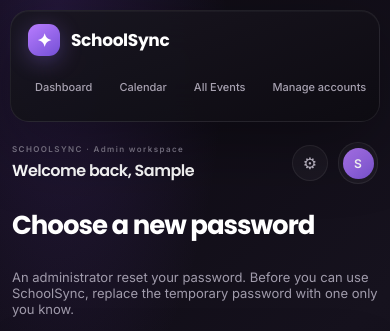
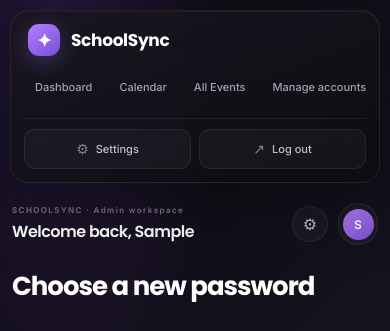
Before and after one commit to jamescarlbasalo-hub/Solar-System, a Flask app: page /change-password in a window 390 px wide. Shown: the top 331 px of the page. Run offline with Flask 3, Linux system fonts and the light colour scheme; the visitor is signed in with stand-in values (Sample User, id 1); tables that the repository leaves empty hold one stand-in row (values such as "Sample post"); some libraries are stand-ins or nearby versions.

Commit message:
mobile layout fix

```diff
--- a/static/css/style.css
+++ b/static/css/style.css
@@ -823,6 +823,37 @@ input:-webkit-autofill,input:-webkit-autofill:hover,input:-webkit-autofill:focus
   .auth-form .password-field .password-toggle { right:6px; width:40px; height:40px; }
 }
 
+/* Keep account actions available in the compact mobile navigation. */
+@media (max-width:720px) {
+  .sidebar-bottom {
+    display:grid;
+    grid-template-columns:repeat(2,minmax(0,1fr));
+    gap:8px;
+    margin-top:10px;
+    padding-top:10px;
+    border-top:1px solid rgba(255,255,255,.07);
+  }
+  .sidebar-utility {
+    display:flex;
+    align-items:center;
+    justify-content:center;
+    gap:7px;
+    min-width:0;
+    min-height:40px;
+    padding:0 10px;
+    border:1px solid rgba(255,255,255,.07);
+    border-radius:11px;
+    background:rgba(255,255,255,.035);
+    color:#c4bdce;
+    font-size:11px;
+    text-decoration:none;
+    white-space:nowrap;
+  }
+  .sidebar-utility .nav-icon { display:inline-grid; width:auto; font-size:14px; }
+  .sidebar-utility:hover { border-color:rgba(184,124,255,.24); background:rgba(157,114,255,.1); }
+  .sidebar-utility:focus-visible { outline:2px solid #a77aff; outline-offset:2px; }
+}
+
 /* Dark reset-password surfaces: keep text readable in the modal and result page. */
 .reset-options .reset-option {
   color: #f5f1fa;
```
